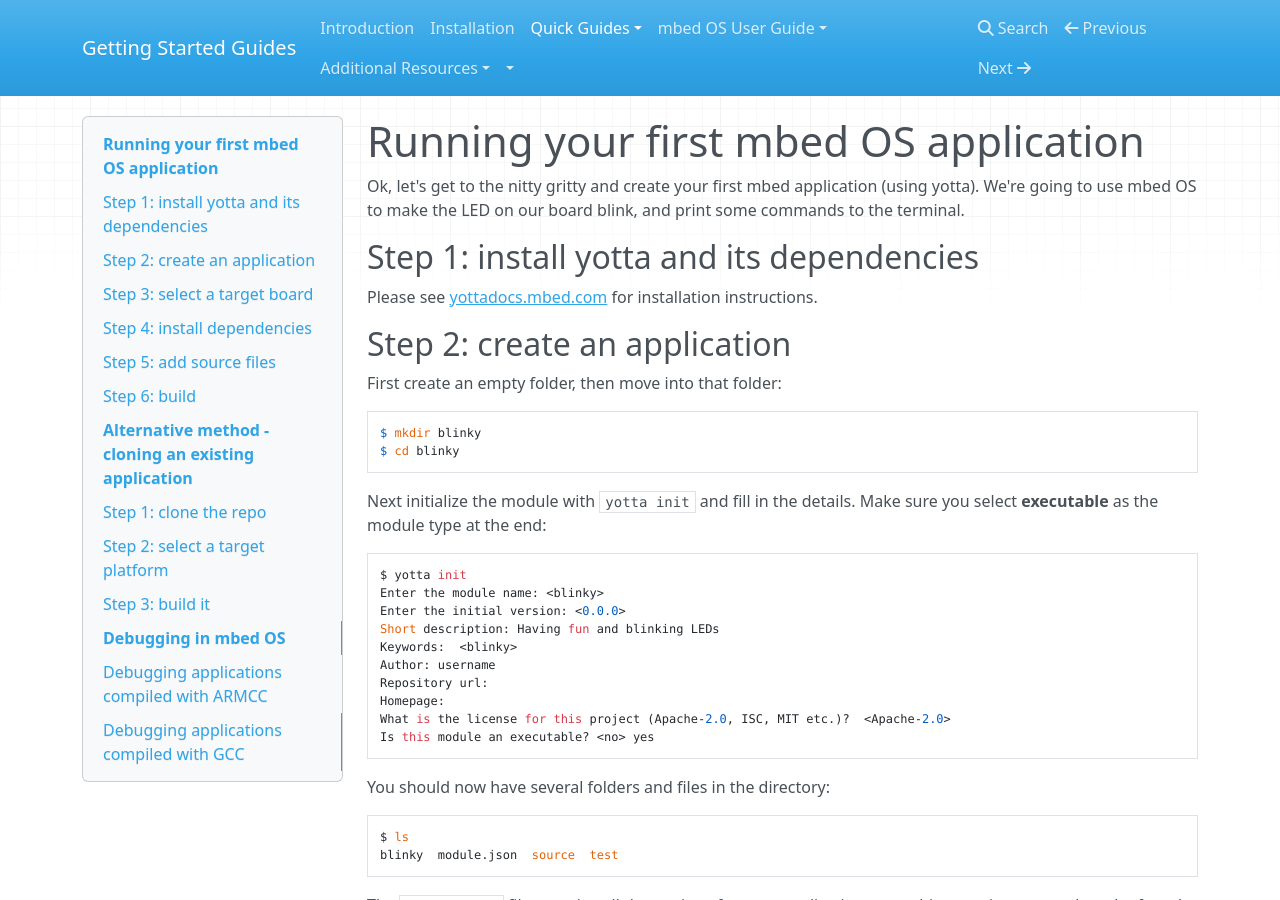
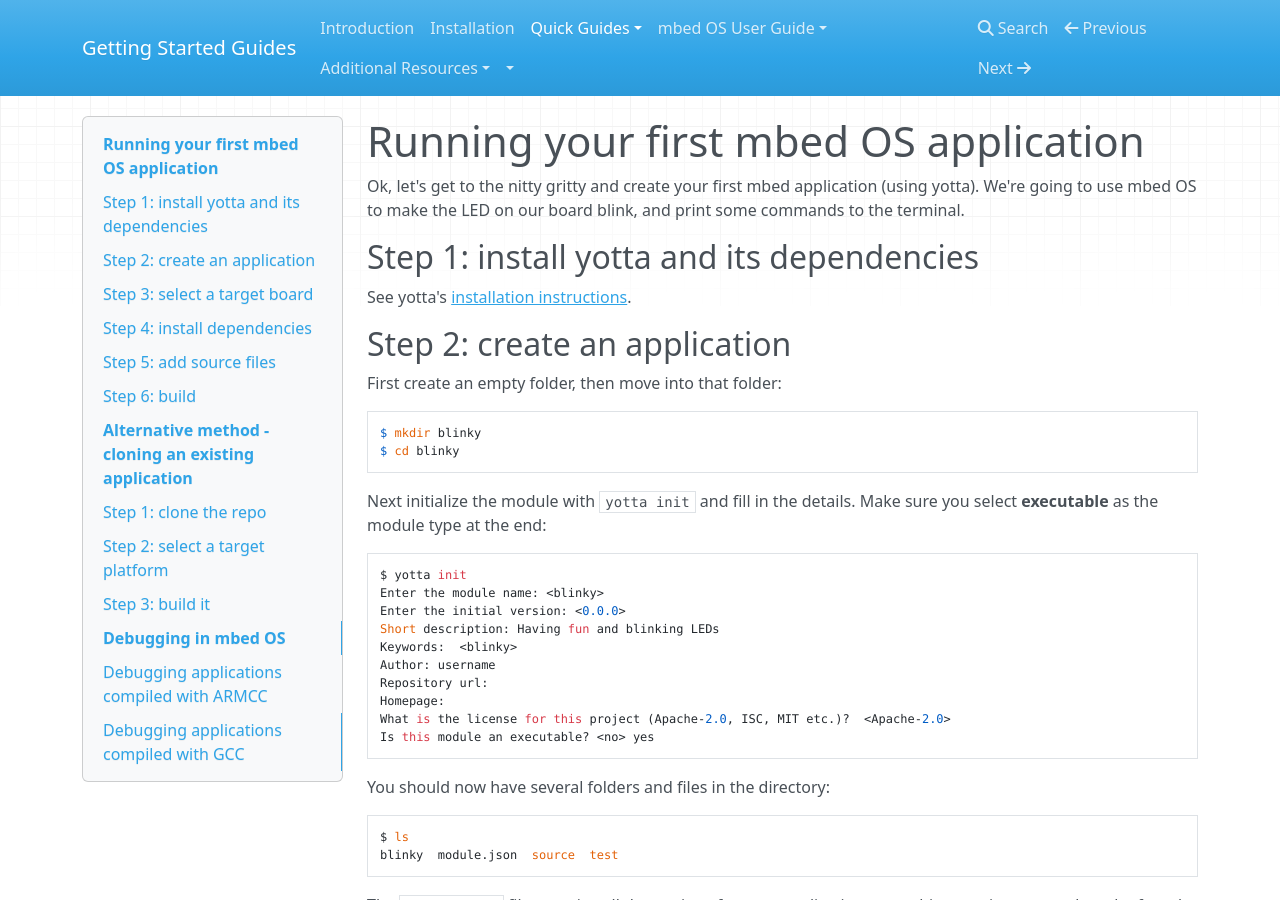
Before and after one commit to ARMmbed/GettingStartedmbedOS, an MkDocs documentation site: the page built from Docs/FirstProjectmbedOS.md, in a window 1280 px wide and 900 px high. Built offline with MkDocs 1.6.1, drawn with Linux system fonts in a browser that asks for light colours; nearby versions of some CDN libraries; old or Windows-style settings are respelled for this version of MkDocs.

Commit message:
Changing link to installation

```diff
--- a/Docs/FirstProjectmbedOS.md
+++ b/Docs/FirstProjectmbedOS.md
@@ -4,7 +4,7 @@ Ok, let's get to the nitty gritty and create your first mbed application (using
 
 ## Step 1: install yotta and its dependencies
 
-Please see [yottadocs.mbed.com](http://yottadocs.mbed.com/#installing) for installation instructions.
+See yotta's [installation instructions](installation.md).
 
 ## Step 2: create an application
 
```
